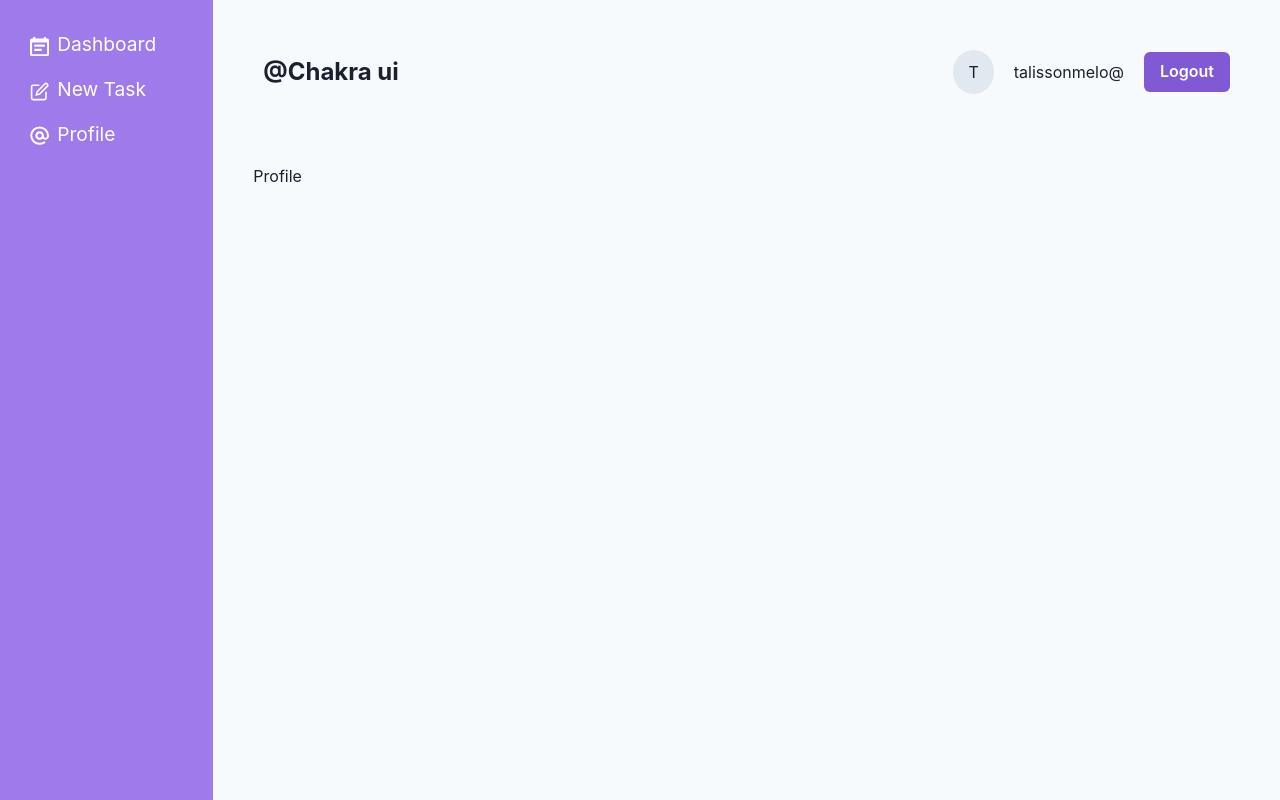
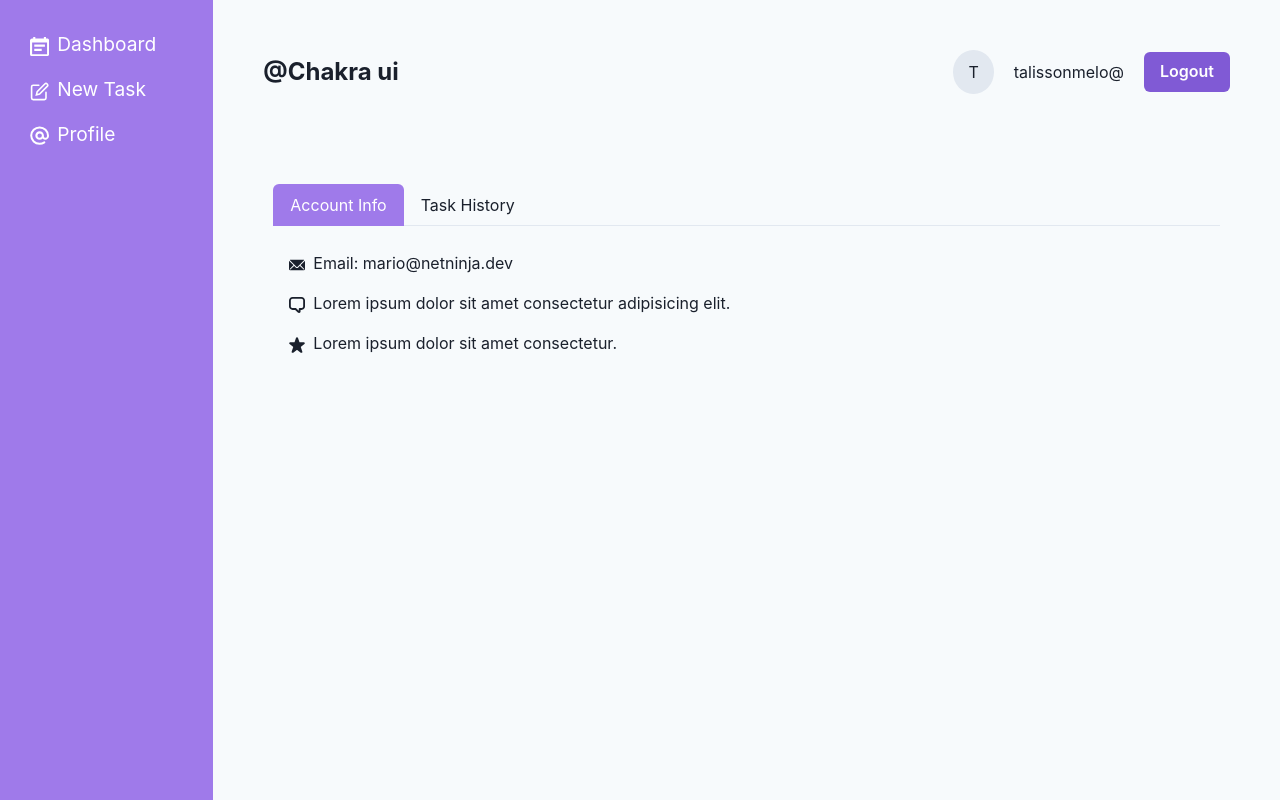
Before and after one commit to TalissonMelo/chakra-ui, a React (Vite) app: page /profile in a window 1280 px wide. Built offline with nearby package versions, Linux system fonts and the light colour scheme.

Commit message:
Tabs Component

```diff
--- a/src/pages/Profile.jsx
+++ b/src/pages/Profile.jsx
@@ -1,5 +1,75 @@
+import {
+  ChatIcon,
+  CheckCircleIcon,
+  EmailIcon,
+  StarIcon,
+  WarningIcon
+} from '@chakra-ui/icons'
+import {
+  Tabs,
+  TabList,
+  Tab,
+  TabPanels,
+  TabPanel,
+  List,
+  ListItem,
+  ListIcon
+} from '@chakra-ui/react'
+
 export default function Profile() {
   return (
-    <div>Profile</div>
+    <Tabs mt="40px" p="20px" variant="enclosed" colorScheme="purple">
+      <TabList>
+        <Tab _selected={{ color: 'white', bg: 'purple.400' }}>Account Info</Tab>
+        <Tab _selected={{ color: 'white', bg: 'purple.400' }}>Task History</Tab>
+      </TabList>
+
+      <TabPanels py="10px">
+        <TabPanel>
+          <List spacing={4}>
+            <ListItem>
+              <ListIcon as={EmailIcon} />
+              Email: mario@netninja.dev
+            </ListItem>
+            <ListItem>
+              <ListIcon as={ChatIcon} />
+              Lorem ipsum dolor sit amet consectetur adipisicing elit.
+            </ListItem>
+            <ListItem>
+              <ListIcon as={StarIcon} />
+              Lorem ipsum dolor sit amet consectetur.
+            </ListItem>
+          </List>
+        </TabPanel>
+        <TabPanel>
+          <List spacing={4}>
+            <ListItem>
+              <ListIcon as={CheckCircleIcon} color="teal.400" />
+              Lorem ipsum dolor sit amet consectetur.
+            </ListItem>
+            <ListItem>
+              <ListIcon as={CheckCircleIcon} color="teal.400" />
+              Lorem ipsum dolor sit amet consectetur.
+            </ListItem>
+            <ListItem>
+              <ListIcon as={WarningIcon} color="red.400" />
+              Lorem ipsum dolor sit amet consectetur.
+            </ListItem>
+            <ListItem>
+              <ListIcon as={CheckCircleIcon} color="teal.400" />
+              Lorem ipsum dolor sit amet consectetur.
+            </ListItem>
+            <ListItem>
+              <ListIcon as={WarningIcon} color="red.400" />
+              Lorem ipsum dolor sit amet consectetur.
+            </ListItem>
+            <ListItem>
+              <ListIcon as={CheckCircleIcon} color="teal.400" />
+              Lorem ipsum dolor sit amet consectetur.
+            </ListItem>
+          </List>
+        </TabPanel>
+      </TabPanels>
+    </Tabs>
   )
 }
```
